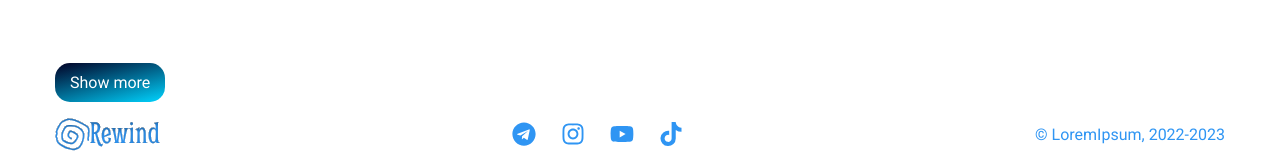
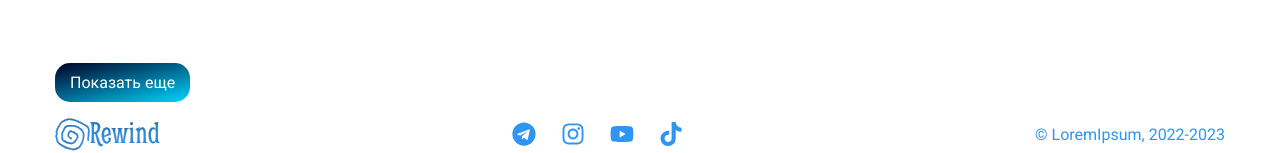
Before and after one commit to FinnMcN/stream-service, a Next.js app: page / in a window 1280 px wide. Shown: the part 1178-1331 px from the top of the page. Built offline with nearby package versions, Linux system fonts and the light colour scheme.

Commit message:
optimize posters render

```diff
--- a/src/components/postersSlider/PostersSlider.tsx
+++ b/src/components/postersSlider/PostersSlider.tsx
@@ -1,5 +1,5 @@
 //hooks
-import { useEffect, useState, useCallback, useRef } from "react";
+import { useEffect, useState, useCallback, useRef, useMemo } from "react";
 
 //components
 import Poster from "./poster/Poster";
@@ -18,24 +18,25 @@ export default function PostersBlock({ data }: { data: IPoster[] }) {
     const [posters, setPosters] = useState<typeof data>([]);
     const INITIAL_AMOUNT_OF_POSTERS = 12;
     const displayedPosters = useRef(INITIAL_AMOUNT_OF_POSTERS);
+
     console.log("render");
-    console.log(posters);
 
-    const loadPosters = useCallback(
-        (e: MouseEvent): void => {
-            const postersToShow = 4;
-            const endDisplayedPosters = displayedPosters.current + postersToShow;
+    const getNewPosters = () => {
+        const postersToShow = 4;
+        const endDisplayedPosters = displayedPosters.current + postersToShow;
 
-            const newPosters = data.slice(displayedPosters.current, endDisplayedPosters);
-            setPosters((state) => [...state, ...newPosters]);
+        const newPosters = data.slice(displayedPosters.current, endDisplayedPosters);
+        displayedPosters.current = endDisplayedPosters;
 
-            displayedPosters.current = endDisplayedPosters;
-        },
-        [data],
-    );
+        return newPosters;
+    };
+
+    const click = () => {
+        setPosters((state) => [...state, ...getNewPosters()]);
+    };
 
     useEffect(() => {
-        const initialPosters = data.slice(0, INITIAL_AMOUNT_OF_POSTERS);
+        const initialPosters = data.slice(0, displayedPosters.current);
         setPosters(initialPosters);
     }, [data]);
 
@@ -51,8 +52,8 @@ export default function PostersBlock({ data }: { data: IPoster[] }) {
                     );
                 })}
             </div>
-            <div className={styles.btn} onClick={loadPosters}>
-                Show more
+            <div className={styles.btn} onClick={click}>
+                Показать еще
             </div>
         </Container>
     );
--- a/src/components/postersSlider/poster/Poster.tsx
+++ b/src/components/postersSlider/poster/Poster.tsx
@@ -1,10 +1,11 @@
-import Image from "next/image";
-
 import styles from "./poster.module.scss";
 import LinkRouter from "../../linkRouter/LinkRouter";
+import { memo } from "react";
+
+import type { IPoster } from "@/types/PosterData";
 
 //props have type any because of next/image src type
-export default function Poster({ data }: any) {
+function Poster({ data }: any) {
     const { title, poster, query, certificate } = data;
 
     return (
@@ -13,7 +14,9 @@ export default function Poster({ data }: any) {
                 <div className={styles.poster__inner}>
                     <div className={styles.poster__side}>
                         <img className={styles.poster__img} src={poster} alt="" />
-                        <div className={styles.poster__rating}>{certificate}</div>
+                        {certificate !== "" ? (
+                            <div className={styles.poster__rating}>{certificate}</div>
+                        ) : null}
                     </div>
                     <div className={`${styles.poster__side} ${styles.poster__about}`}>
                         <div className={styles.poster__title}>{title}</div>
@@ -23,3 +26,12 @@ export default function Poster({ data }: any) {
         </LinkRouter>
     );
 }
+
+const comparePosterProps = (prev: IPoster, next: IPoster) =>
+    prev.title === next.title &&
+    prev.poster === next.poster &&
+    prev.query === next.query &&
+    prev.certificate === next.certificate;
+
+//prevent re-renders already displayed posters
+export default memo(Poster, comparePosterProps);
```
